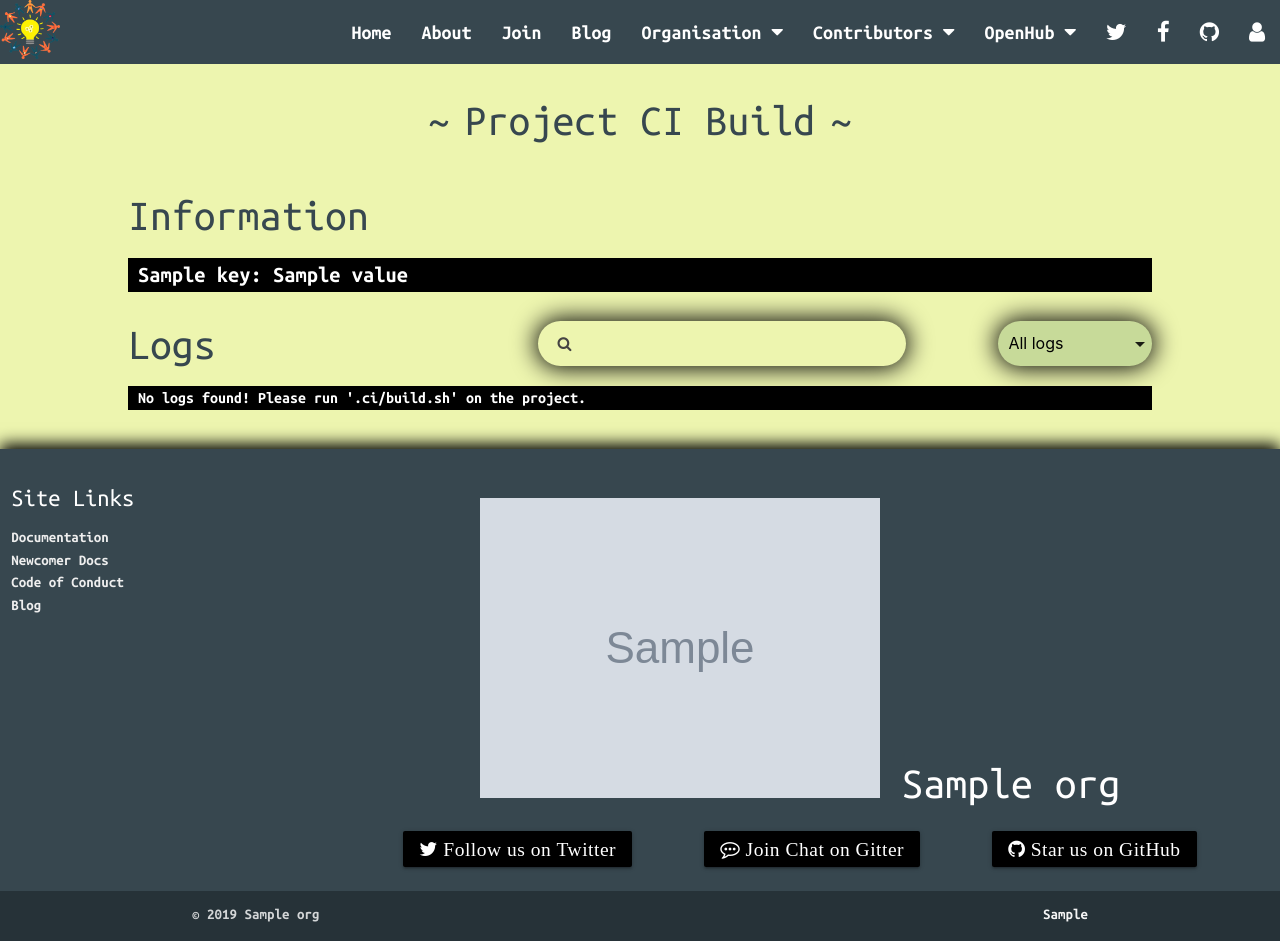
After one commit to coala/community, a Django app: template templates/build_logs.html in a window 1280 px wide. The commit adds this page. Run offline with Django 3.2, Linux system fonts and the light colour scheme; the template is opened without the code that fills it: most values are stand-ins (such as "Sample title", 1, 10 or a date in 2020); grey boxes marked "Sample" are stand-in pictures.

Commit message:
ci_build/: Re-design build-logs webpage
The newly created webpage combines the previous
two webpages- info.txt and log/index.html. This
web-page combines the results of both the pages
and shows them in a better UI/UX with additional
features of filtering and searching within the
existing logs. The logs are fetched from a JSON
file which is created from the logs stored in
the log file _site/community.log

Closes https://github.com/coala/community/issues/256

```diff
--- a/setup.cfg
+++ b/setup.cfg
@@ -14,7 +14,7 @@ testpaths =
   gci
   gsoc
   gamification
-  log
+  ci_build
   meta_review
   model
   unassigned_issues
@@ -69,7 +69,7 @@ source =
   gci
   gsoc
   gamification
-  log
+  ci_build
   meta_review
   model
   unassigned_issues
@@ -80,7 +80,7 @@ omit =
   community/git.py
   gci/*.py
   gsoc/*.py
-  log/*.py
+  ci_build/*.py
   meta_review/handler.py
   model/*.py
   openhub/*.py
--- /dev/null
+++ b/static/css/build_logs.css
@@ -0,0 +1,84 @@
+.build-info-section section,
+.build-logs-section section {
+    min-width: 300px;
+    width: 80%;
+}
+
+.build-information,
+.build-logs {
+    background-color: black;
+    padding-left: 10px;
+    font-weight: bold;
+    color: white;
+}
+
+.build-information p {
+    font-size: 1.5em;
+    margin: 0;
+}
+
+.build-logs {
+    max-height: 900px;
+    overflow: scroll;
+    overflow-x: hidden;
+    overflow-y: auto;
+}
+
+.build-logs p {
+    margin: 0;
+}
+
+.build-logs-section .log-chooser {
+    width: 25%;
+    min-width: 150px;
+    border-radius: 100px;
+    box-shadow: 0 0 25px 2px black;
+    color: #454343;
+    background-color: #c7da99;
+    padding-left: 10px;
+    margin: auto 0 auto auto;
+}
+
+.build-logs-section .log-chooser input,
+.build-logs-section .log-chooser input:focus:not(.browser-default) {
+    border-bottom: none;
+    margin-bottom: 0;
+}
+
+.build-logs-section .small-screen,
+.build-logs-section .fa-close {
+    display: none;
+}
+
+.form-fields {
+    margin: auto 0 auto auto;
+    width: 60%;
+    padding-top: 10px;
+}
+
+.search-field {
+    width: 60%;
+    min-width: 180px;
+}
+
+.section-header {
+    display: flex;
+    align-items: center;
+}
+
+.section-header form {
+    display: flex;
+}
+
+@media only screen and (max-width: 660px) {
+    .build-logs-section .search-field {
+        display: none;
+    }
+    .build-logs-section .small-screen {
+        display: flex;
+        align-items: center;
+        margin: auto;
+        margin-right: 3px;
+        font-size: 2em;
+    }
+}
--- /dev/null
+++ b/static/js/build_logs.js
@@ -0,0 +1,102 @@
+$(document).ready(function(){
+    $('select').formSelect();
+
+    var log_chooser_input = $('#log-chooser-input');
+    var search_input = $('#search');
+    var search_icon = $('.build-logs-section .small-screen');
+    var close_icon = $('.build-logs-section .fa-close');
+    var log_chooser_div = $('.build-logs-section .log-chooser');
+    var search_field_div = $('.build-logs-section .search-field');
+    var log_type = null;
+    var logs_data = null;
+    var searched_keyword = '';
+
+    function addLogsHTML(info){
+        var info_el = $('<p></p>').text(info);
+        $('.build-logs').append(info_el);
+    }
+
+    function updateBuildLogsHTML(){
+        $('.build-logs p').remove();
+        if(logs_data.length > 0) {
+            for(var entry in logs_data){
+                if(logs_data[entry]){
+                    addLogsHTML(logs_data[entry]);
+                }
+            }
+        }
+        else {
+            var info = 'There are no log entries for tag ' + log_type + '.';
+            addLogsHTML(info);
+        }
+    }
+
+    function updateBuildLogs(type){
+        $.getJSON("/static/ci-build-detailed-logs.json", function(data) {
+            log_type = type;
+            if(log_type === 'logs') {
+                logs_data = data[log_type];
+            }
+            else {
+                logs_data = data.logs_level_Specific[log_type];
+            }
+            updateBuildLogsHTML();
+        })
+        .fail(function(data, textStatus, error) {
+            var err = "Request Failed: " + textStatus + ", " + error;
+            console.error(err);
+        });
+    }
+
+    function searchBuildLogs(){
+        var found = false;
+        var info = '';
+        for(var entry in logs_data){
+            if(logs_data[entry]){
+                info = logs_data[entry];
+                if(info.includes(searched_keyword)){
+                    found = true;
+                    addLogsHTML(info);
+                }
+            }
+        }
+        if(!found){
+            if(log_type === 'logs'){
+                info = searched_keyword + ' not found in logs!';
+            }
+            else {
+                info = searched_keyword + ' not found in ' + log_type +
+                ' level logs!';
+            }
+            addLogsHTML(info);
+        }
+    }
+
+    updateBuildLogs('logs');
+
+    log_chooser_input.on('change', function(){
+        updateBuildLogs(log_chooser_input.val());
+    });
+
+    search_input.on('keypress', function(key){
+        if(key.which === 13){
+            searched_keyword = search_input.val();
+            $('.build-logs p').remove();
+            searchBuildLogs();
+        }
+    });
+
+    search_icon.on('click', function(){
+        search_icon.css('display', 'none');
+        close_icon.css('display', 'block');
+        log_chooser_div.css('display', 'none');
+        search_field_div.css('display', 'flex');
+    });
+    close_icon.on('click', function(){
+        search_icon.css('display', 'flex');
+        close_icon.css('display', 'none');
+        log_chooser_div.css('display', 'flex');
+        search_field_div.css('display', 'none');
+    });
+
+});
--- a/templates/base.html
+++ b/templates/base.html
@@ -29,7 +29,7 @@
         </a>
         <a href="#" data-target="mobile-menu" class="sidenav-trigger"><i class="fa fa-bars"></i></a>
         <ul class="right hide-on-med-and-down nav-menu-font-size">
-          <li><a href="/" class="nav-menu-font-size">Home</a></li>
+          <li><a href="{% url 'index' %}" class="nav-menu-font-size">Home</a></li>
           <li><a href="/#about" class="nav-menu-font-size">About</a></li>
           <li><a href="#" class="nav-menu-font-size">Join</a></li>
           <li><a href="{{ org.blog_url }}" target="_blank" class="nav-menu-font-size">Blog</a></li>
@@ -65,7 +65,7 @@
       <li><a href="{% url 'inactive_issues_json' %}" title="List of all the issues on organization's main repository on which assignee has not shown any activity for more than 2 months.">Inactive issues</a></li>
       <li><a href="{% url 'unassigned_issues_activity_json' %}" title="List of all the issues on organization main repository on which someone has opened a pull request without getting assigned to it.">Unassigned issues activity</a></li>
       <li><a href="#">Newcomer issues</a></li>
-      <li><a href="{% url 'log' %}">Project CI Build</a></li>
+      <li><a href="{% url 'ci_build' %}">Project CI Build</a></li>
       {% if isTravis %}
         <li><a href="{{ travisLink }}" title="This website was built automatically using Travis CI.">TravisCI build info</a></li>
       {% endif %}{# if isTravis #}
--- /dev/null
+++ b/templates/build_logs.html
@@ -0,0 +1,73 @@
+{% extends 'base.html' %}
+{% load staticfiles %}
+{% block title_block %}
+  Community | Build Logs
+{% endblock %}
+
+{% block add_css_files %}
+<link rel="stylesheet" href="{% static 'css/build_logs.css' %}">
+{% endblock %}
+
+{% block add_js_files %}
+<script src="{% static 'js/build_logs.js' %}"></script>
+{% endblock %}
+
+{% block main-content %}
+  <div class="web-page-details apply-flex center-content">
+    <h3 style="padding-right: 15px">~</h3>
+    <div class="page-name">
+      <h3>Project CI Build</h3>
+    </div>
+    <h3 style="padding-left: 15px">~</h3>
+  </div>
+
+  <div class="build-info-section apply-flex center-content">
+    <section>
+      <h3>Information</h3>
+      <div class="build-information">
+        {% for key, value in build_info.items %}
+        <p>{{ key }}: {{ value }}</p>
+        {% endfor %}{# for key, value in build_info.items #}
+      </div>
+    </section>
+  </div>
+
+
+  <div class="build-logs-section apply-flex center-content">
+    <section>
+      <div class="section-header">
+        <h3>Logs</h3>
+        <div class="form-fields">
+          <form>
+            <i class="fa fa-search social-icons small-screen"></i>
+            <div class="input-field apply-flex center-content search-field">
+              <i class="fa fa-search social-icons"></i>
+              <input id="search" type="search" required autocomplete="off">
+              <i class="fa fa-close social-icons"></i>
+            </div>
+            <div class="input-field log-chooser">
+              <select id="log-chooser-input">
+                <option value="logs" selected>All logs</option>
+                <optgroup label="Log Levels-">
+                  <option value="INFO">INFO</option>
+                  <option value="DEBUG">DEBUG</option>
+                  <option value="ERROR">ERROR</option>
+                  <option value="WARNING">WARNING</option>
+                  <option value="CRITICAL">CRITICAL</option>
+                </optgroup>
+              </select>
+            </div>
+          </form>
+        </div>
+      </div>
+      <div class="build-logs">
+        {% if logs_stored %}
+        <p>Great! Wait for build logs to get displayed.</p>
+        {% else %}
+        <p>No logs found! Please run '.ci/build.sh' on the project.</p>
+        {% endif %}{# if logs_stored #}
+      </div>
+    </section>
+  </div>
+
+{% endblock %}
```
Also changed, not shown: ci_build/view_log.py (added, +131 -0 lines), community/urls.py (+5 -11 lines), community/views.py (+0 -21 lines), log/view_log.py (deleted, +0 -12 lines), .moban.yaml, .nocover.yaml.
